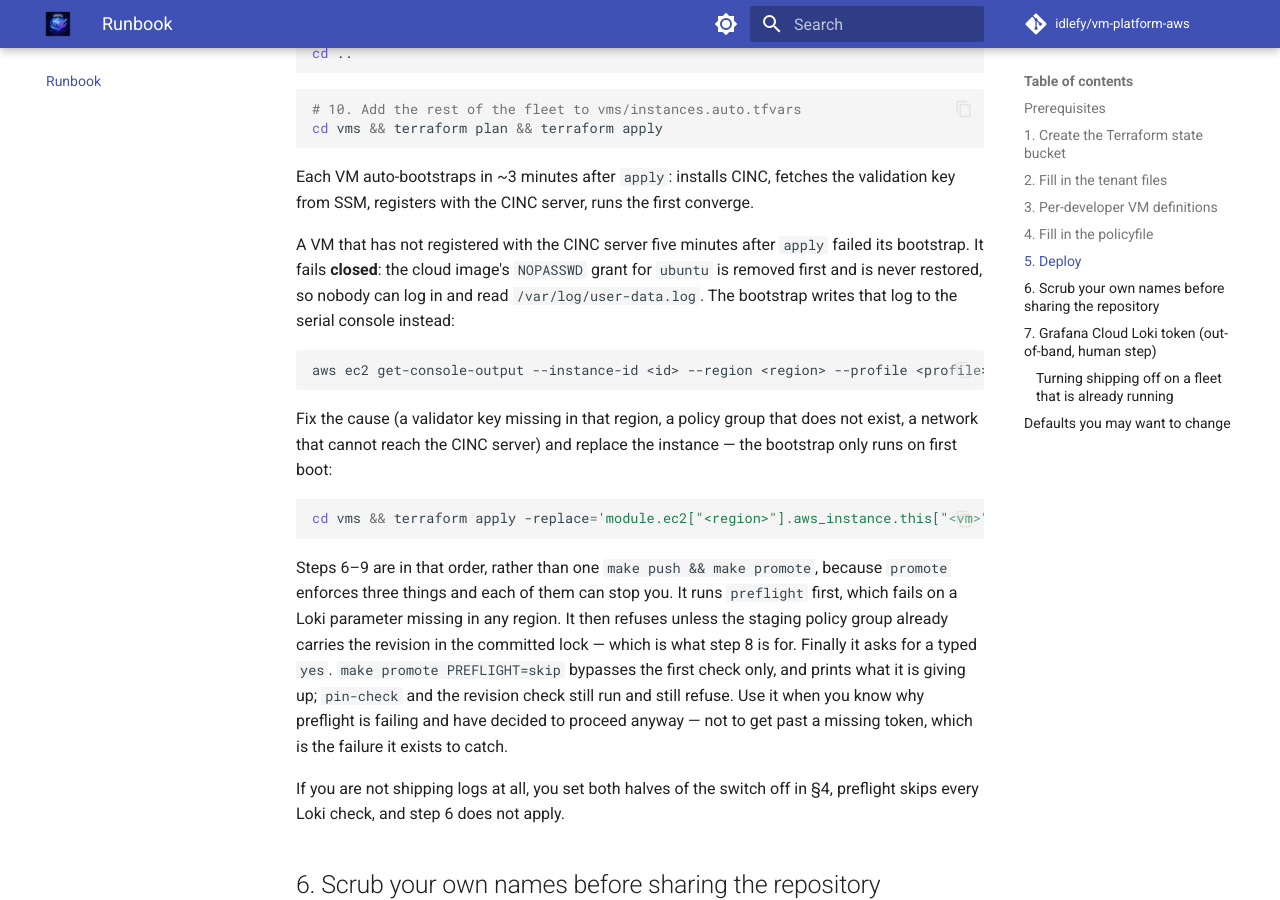
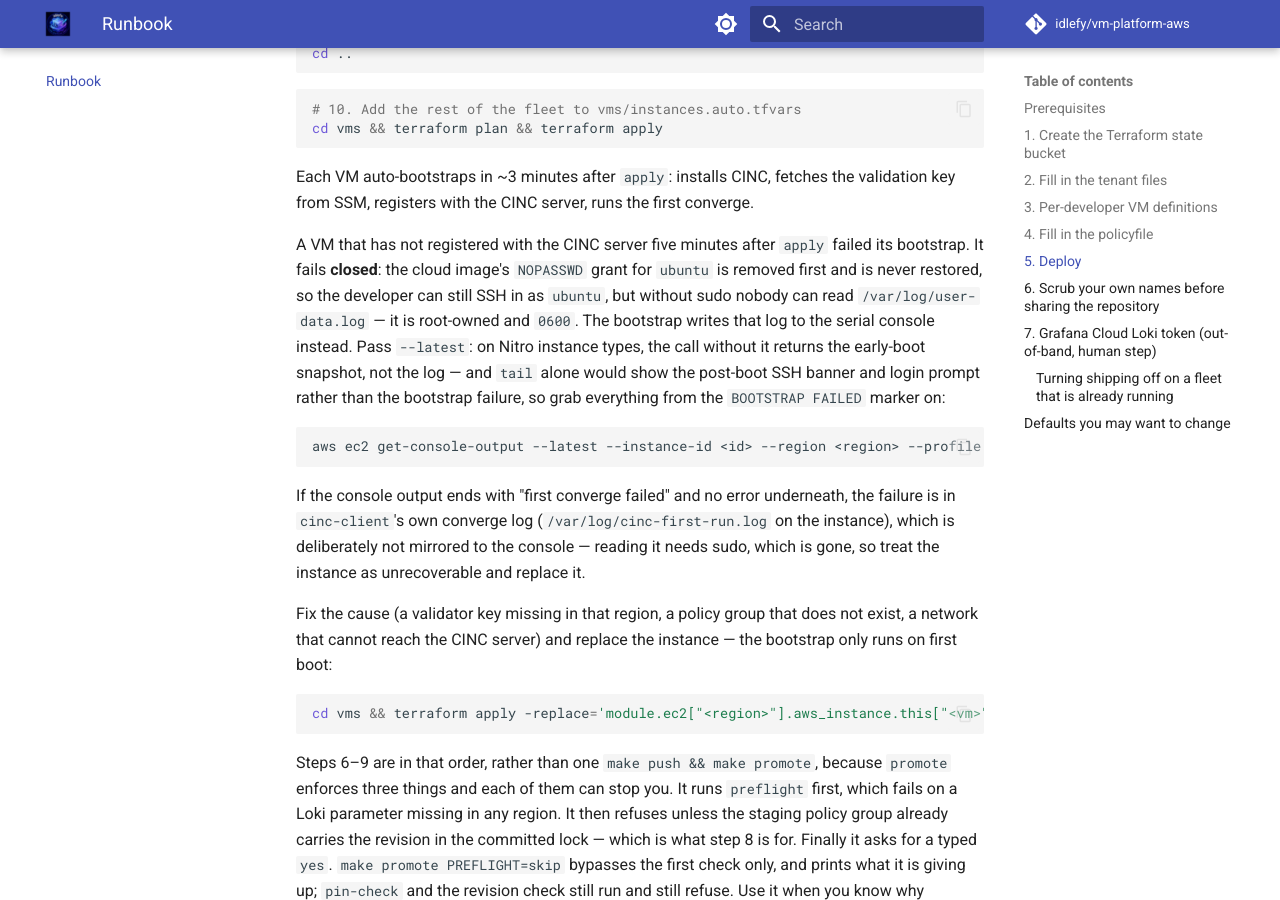
Before and after one commit to idlefy/vm-platform-aws, an MkDocs documentation site: the page built from docs/runbook.md, in a window 1280 px wide and 900 px high, scrolled down 6052 px. Built offline with MkDocs 1.6.1 and Material for MkDocs 9.7.7, drawn with Linux system fonts in a browser that asks for light colours; comment, search, counter and statistics services are not loaded.

Commit message:
fix(ec2): tighten the fail-closed recovery path — Nitro console snapshot, capped tail, converge-failure signal, regression guards
Co-Authored-By: Claude Fable 5.1 <noreply@anthropic.com>
Claude-Session: https://claude.ai/code/session_01YSiSgv93NYNk56C1Vuy2VA

````diff
--- a/docs/runbook.md
+++ b/docs/runbook.md
@@ -261,13 +261,24 @@ converge.
 
 A VM that has not registered with the CINC server five minutes after `apply`
 failed its bootstrap. It fails **closed**: the cloud image's `NOPASSWD` grant
-for `ubuntu` is removed first and is never restored, so nobody can log in and
-read `/var/log/user-data.log`. The bootstrap writes that log to the serial
-console instead:
+for `ubuntu` is removed first and is never restored, so the developer can
+still SSH in as `ubuntu`, but without sudo nobody can read
+`/var/log/user-data.log` — it is root-owned and `0600`. The bootstrap writes
+that log to the serial console instead. Pass `--latest`: on Nitro instance
+types, the call without it returns the early-boot snapshot, not the log —
+and `tail` alone would show the post-boot SSH banner and login prompt rather
+than the bootstrap failure, so grab everything from the `BOOTSTRAP FAILED`
+marker on:
 
 ```bash
-aws ec2 get-console-output --instance-id <id> --region <region> --profile <profile> --output text | tail -60
+aws ec2 get-console-output --latest --instance-id <id> --region <region> --profile <profile> --output text | sed -n '/BOOTSTRAP FAILED/,$p'
 ```
+
+If the console output ends with "first converge failed" and no error
+underneath, the failure is in `cinc-client`'s own converge log
+(`/var/log/cinc-first-run.log` on the instance), which is deliberately not
+mirrored to the console — reading it needs sudo, which is gone, so treat
+the instance as unrecoverable and replace it.
 
 Fix the cause (a validator key missing in that region, a policy group that does
 not exist, a network that cannot reach the CINC server) and replace the
````
Also changed, not shown: 2 other files.
